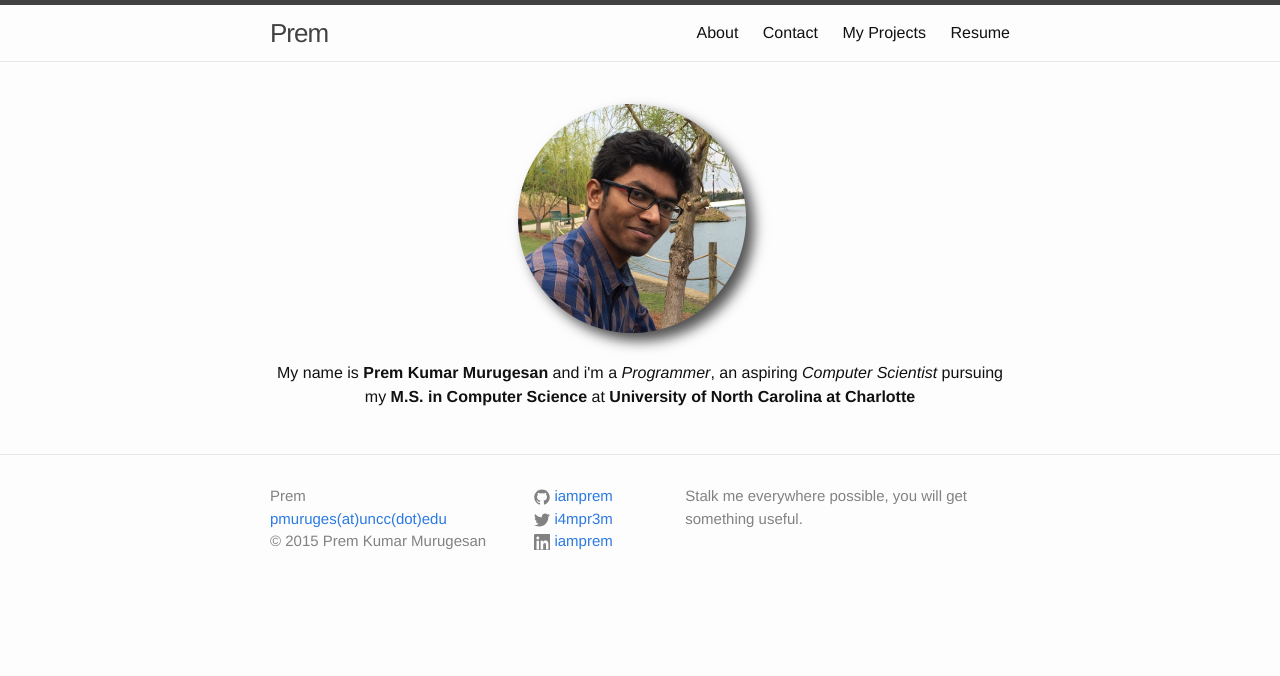
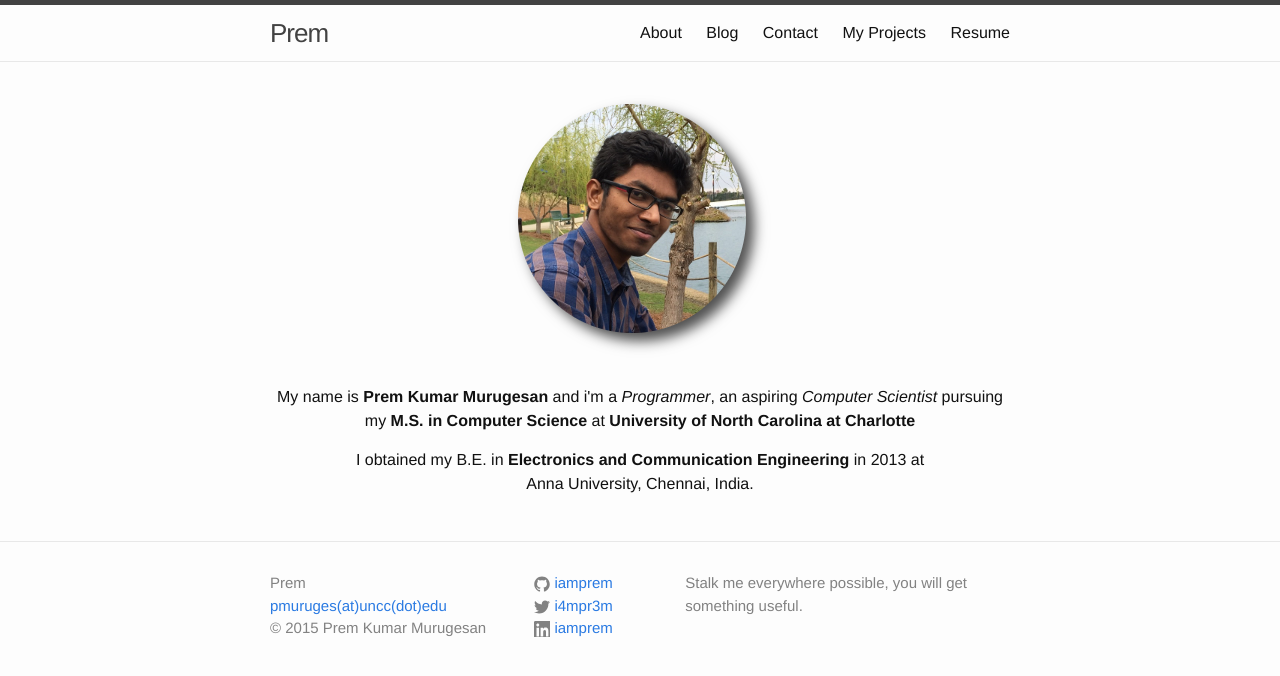
Before and after one commit to iamprem/iamprem.github.io, a Jekyll site: the page built from index.html, in a window 1280 px wide. Shown: the top 676 px of the page. Built offline with Jekyll 4.4.1, drawn with Linux system fonts in a browser that asks for light colours.

Commit message:
blog-hello-world

```diff
--- a/_config.yml
+++ b/_config.yml
@@ -14,5 +14,6 @@ exclude: ['README.md'] #Ignore these files by jekyll, we can also add folder be
 # redcarpet:
 #   extensions: ["no_intra_emphasis", "fenced_code_blocks", "autolink", "tables", "with_toc_data"]
 markdown: kramdown
+#timezone: Greenwich #Time zone issue in jekyll issue#1069 on github.com/jekyll
 kramdown:
  input: GFM
--- a/_layouts/post.html
+++ b/_layouts/post.html
@@ -5,7 +5,7 @@ layout: default
 
   <header class="post-header">
     <h1 class="post-title">{{ page.title }}</h1>
-    <p class="post-meta">{{ page.date | date: "%b %-d, %Y" }}{% if page.author %} • {{ page.author }}{% endif %}{% if page.meta %} • {{ page.meta }}{% endif %}</p>
+    <p class="post-meta">Posted on {{ page.date | date: "%b %-d, %Y" }}{% if page.author %} • {{ page.author }}{% endif %}{% if page.meta %} • {{ page.meta }}{% endif %}</p>
   </header>
 
   <article class="post-content">
--- a/_posts/2015-03-12-welcome-to-jekyll.markdown
+++ b/_posts/2015-03-12-welcome-to-jekyll.markdown
@@ -1,7 +1,7 @@
 ---
 layout: post
 title:  "Welcome to Jekyll!"
-date:   2015-03-12 02:22:03
+date:   2015-03-12 02:22:03 -0400
 categories: jekyll update
 ---
 You’ll find this post in your `_posts` directory. Go ahead and edit it and re-build the site to see your changes. You can rebuild the site in many different ways, but the most common way is to run `jekyll serve`, which launches a web server and auto-regenerates your site when a file is updated.
--- a/index.html
+++ b/index.html
@@ -22,8 +22,14 @@ layout: default
 -->
 <div align="center">
   <img src="/images/prem_circle_230x230.png" />
+  <br>
+  <br>
 
   <p> My name is <strong>Prem Kumar Murugesan</strong> and i'm a <em>Programmer</em>, an aspiring <em>Computer Scientist</em> pursuing my <strong>M.S. in Computer Science</strong> at <strong>University of North Carolina at Charlotte</strong> </p>
+
+
+  <p> I obtained my B.E. in <strong>Electronics and Communication Engineering</strong> in 2013 at <br> Anna University, Chennai, India.</p>
+
 
 </div>
 
```
Also changed, not shown: _posts/2015-05-20-hello-world.md (added, +14 -0 lines), blog.md (added, +25 -0 lines).
